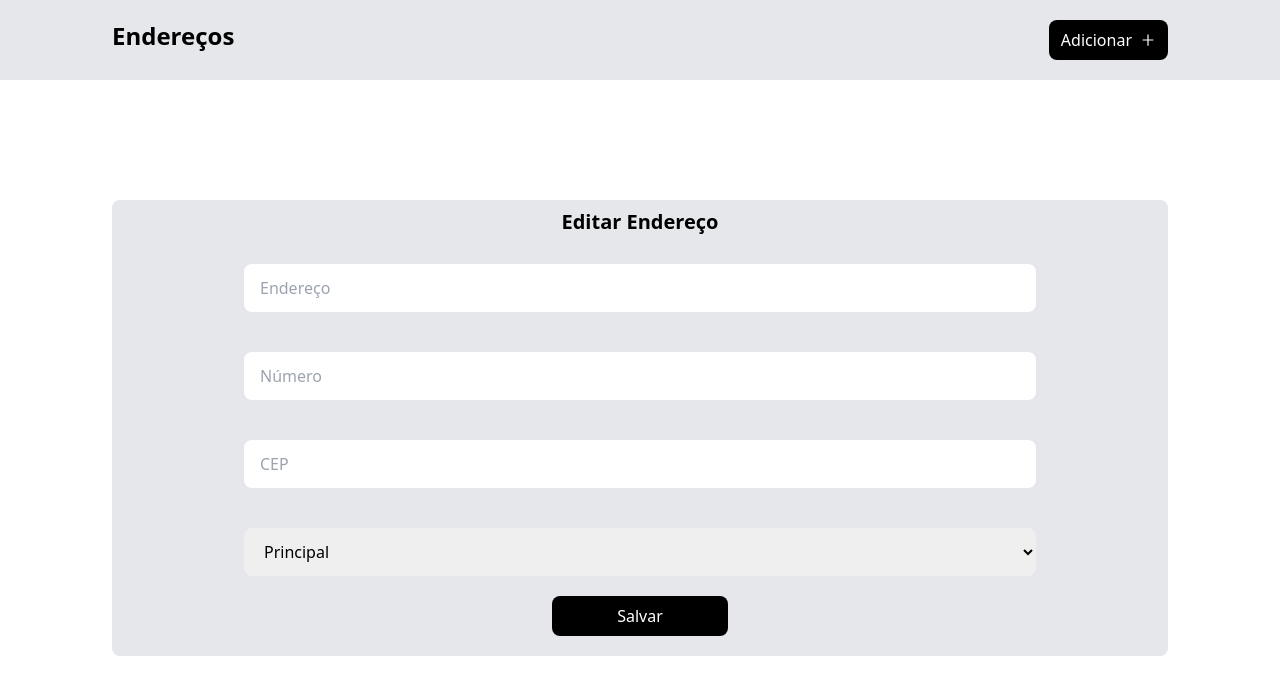
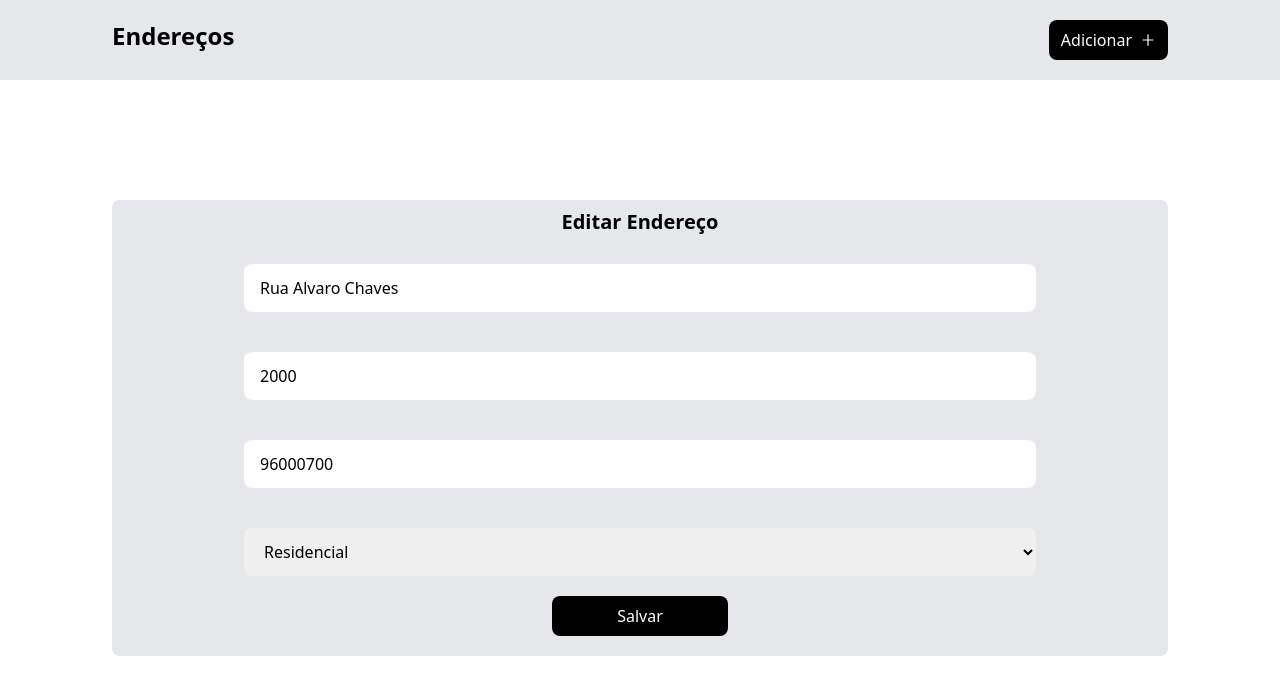
Before and after one commit to rafaellef/desafio-publi-crud, a Next.js app: page /edit/1 in a window 1280 px wide. Shown: the top 694 px of the page. Built offline with nearby package versions, Linux system fonts and the light colour scheme.

Commit message:
Função para editar endereço criada

```diff
--- a/src/context/enderecoContext.js
+++ b/src/context/enderecoContext.js
@@ -15,10 +15,15 @@ export const EnderecoProvider = ({ children }) => {
     //Função para adicionar endereço
     const createEndereco = (nome, numero, cep, tipo) => {
         setEnderecos([...enderecos, { nome, numero, cep, tipo, id: uuid() }])
-    }
+    };
+
+    //Função para editar endereco
+    const editarEndereco = (id, enderecoEditado) => {
+        setEnderecos([...enderecos.map(endereco => endereco.id === id ? {...endereco, ...enderecoEditado} : endereco), ]);
+    };
 
     return (
-        <EnderecoContext.Provider value={{ enderecos, createEndereco }}>
+        <EnderecoContext.Provider value={{ enderecos, createEndereco, editarEndereco }}>
             {children}
         </EnderecoContext.Provider>
     )
--- a/src/pages/novoEndereco.js
+++ b/src/pages/novoEndereco.js
@@ -14,7 +14,7 @@ const EnderecoForm = () => {
         tipo: '',
     });
 
-    const { createEndereco } = useEnderecos();
+    const { createEndereco, editarEndereco, enderecos } = useEnderecos();
 
     const { push, query } = useRouter();
 
@@ -30,15 +30,16 @@ const EnderecoForm = () => {
         if (!query.id) {
             createEndereco(endereco.nome, endereco.numero, endereco.cep, endereco.tipo);
         } else {
-            console.log("Editando")
+            editarEndereco(query.id, endereco)
         }
 
-        // push("/");
+        push("/");
     };
 
     useEffect(() => {
         if (query.id) {
-            console.log(query.id)
+            const enderecoEncontrado = enderecos.find(endereco => endereco.id === query.id)
+            setEndereco({ nome: enderecoEncontrado.nome, numero: enderecoEncontrado.numero, cep: enderecoEncontrado.cep, tipo: enderecoEncontrado.tipo })
         }
     }, [])
 
@@ -52,12 +53,14 @@ const EnderecoForm = () => {
 
                 <input
                     onChange={handleChange}
+                    value={endereco.nome}
                     name="nome"
                     type="text"
                     placeholder="Endereço"
                     className="w-9/12 py-3 px-4 m-5 rounded-lg" />
 
                 <input
+                    value={endereco.numero}
                     type="number"
                     name="numero"
                     onChange={handleChange}
@@ -65,6 +68,7 @@ const EnderecoForm = () => {
                     className="w-9/12 py-3 px-4 m-5 rounded-lg" />
 
                 <input
+                    value={endereco.cep}
                     type="number"
                     name="cep"
                     onChange={handleChange}
@@ -72,6 +76,7 @@ const EnderecoForm = () => {
                     className="w-9/12 py-3 px-4 m-5 rounded-lg" />
 
                 <select
+                    value={endereco.tipo}
                     name="tipo"
                     onChange={handleChange}
                     className="w-9/12 py-3 px-4 m-5 rounded-lg">
```
